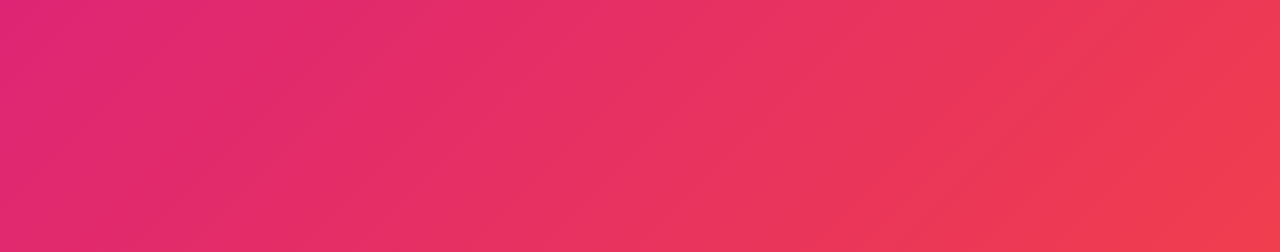
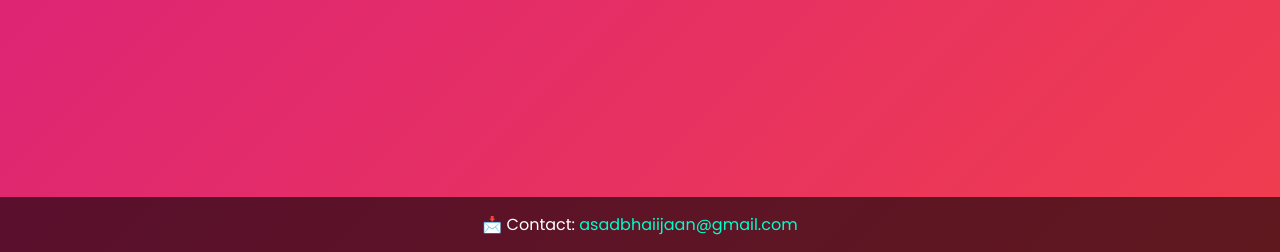
Before and after one commit to asadbhaiijaan/asadbhaijaan, a plain HTML site: page index.html in a window 1280 px wide. Shown: the part 548-800 px from the top of the page. Drawn offline with Linux system fonts and the light colour scheme.

Commit message:
Update style.css

```diff
--- a/style.css
+++ b/style.css
@@ -75,6 +75,7 @@ body {
     color: black;
 }
 
+
 /* Animations */
 @keyframes fadeIn {
     from { opacity: 0; }
@@ -85,3 +86,22 @@ body {
     from { transform: translateY(-50px); opacity: 0; }
     to { transform: translateY(0); opacity: 1; }
 }
+footer {
+    text-align: center;
+    padding: 15px;
+    background: rgba(0,0,0,0.6);
+    color: white;
+    position: fixed;
+    bottom: 0;
+    width: 100%;
+    font-size: 16px;
+}
+
+footer a {
+    color: #00ffcc;
+    text-decoration: none;
+}
+
+footer a:hover {
+    text-decoration: underline;
+}
```
